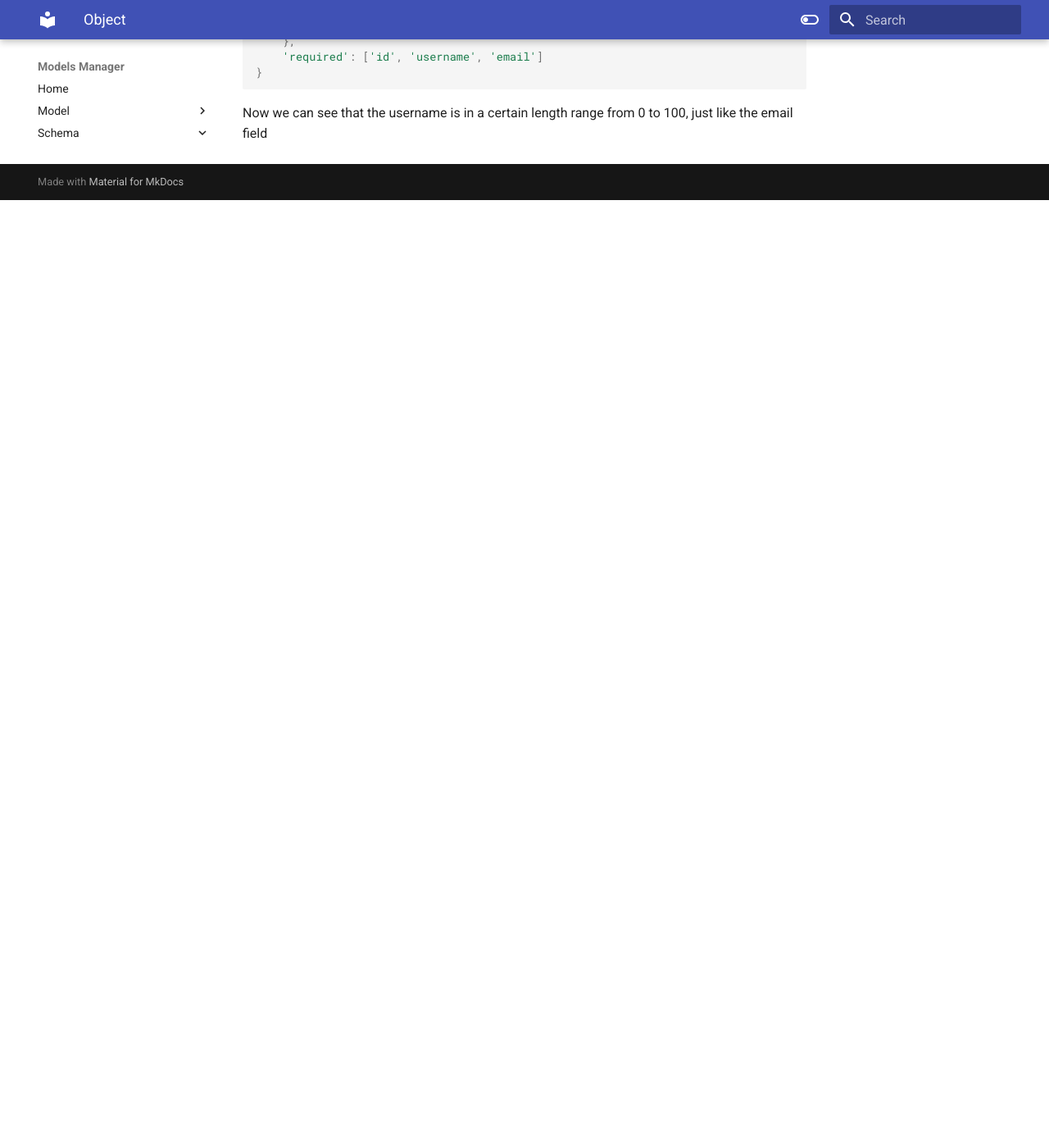
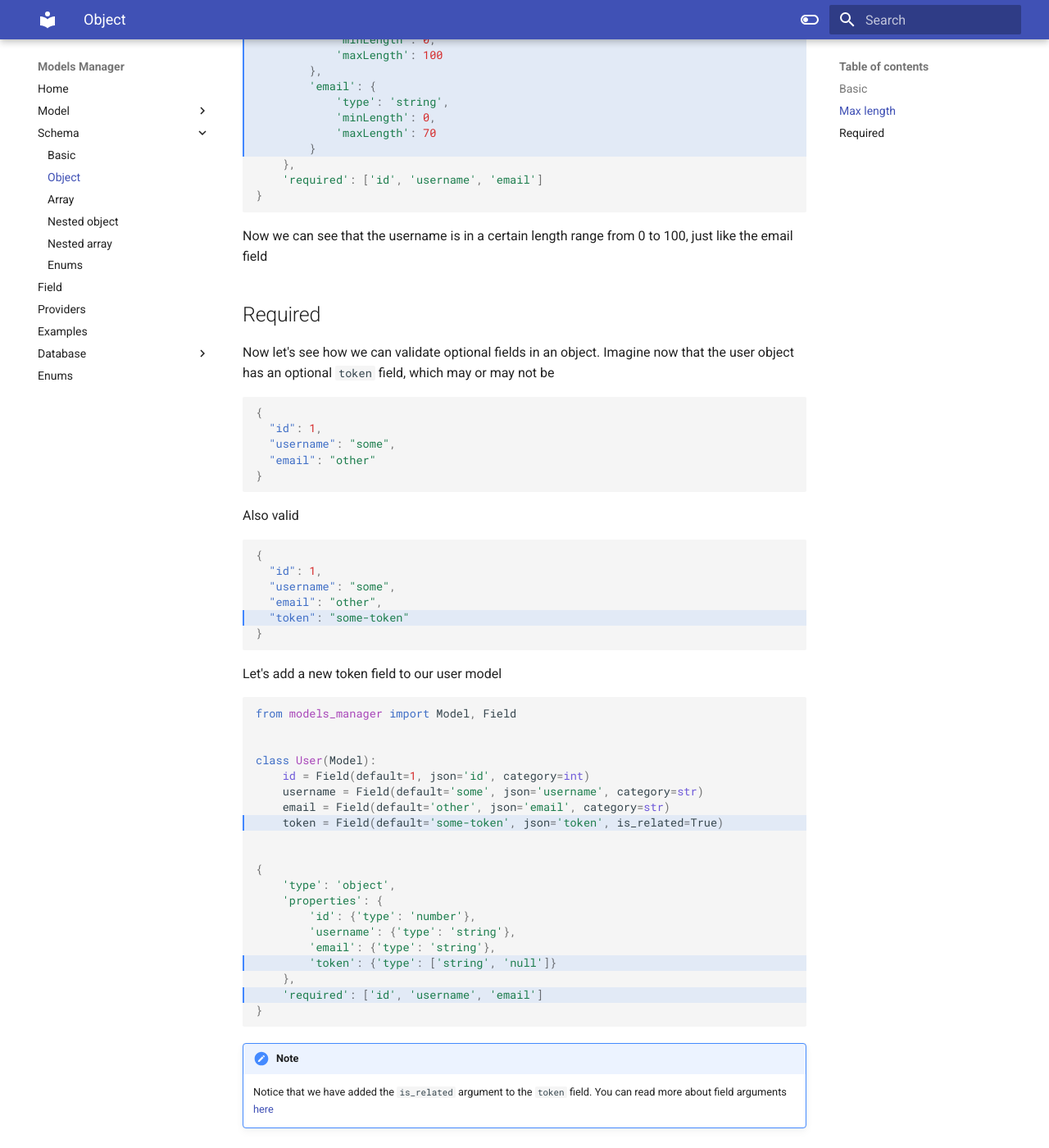
Before and after one commit to Nikita-Filonov/models_manager, an MkDocs documentation site: the page built from docs/schema/object.md, in a window 1280 px wide and 1400 px high, scrolled down 1811 px. Shown: the whole window at 82% size. Built offline with MkDocs 1.6.1 and Material for MkDocs 9.7.7, drawn with Linux system fonts in a browser that asks for light colours; before the commit the page ends 2055 px from its top, so only the background shows below that.

Commit message:
object docs

````diff
--- a/docs/schema/object.md
+++ b/docs/schema/object.md
@@ -1,4 +1,8 @@
 Let's go back to the user model and try to validate json
+
+
+Basic
+---
 
 ```json
 {
@@ -58,6 +62,9 @@
 - username - string
 - email - string
 
+Max length
+---
+
 Let's add more specifics for some fields
 
 ```python hl_lines="6 7 16 17 18 19 20 21 22 23 24 25"
@@ -92,3 +99,59 @@
 ```
 
 Now we can see that the username is in a certain length range from 0 to 100, just like the email field
+
+Required
+---
+
+Now let's see how we can validate optional fields in an object. Imagine now that the user object has an optional `token`
+field, which may or may not be
+
+```json
+{
+  "id": 1,
+  "username": "some",
+  "email": "other"
+}
+```
+
+Also valid
+
+```json hl_lines="5"
+{
+  "id": 1,
+  "username": "some",
+  "email": "other",
+  "token": "some-token"
+}
+```
+
+Let's add a new token field to our user model
+
+```python hl_lines="8 17 19"
+from models_manager import Model, Field
+
+
+class User(Model):
+    id = Field(default=1, json='id', category=int)
+    username = Field(default='some', json='username', category=str)
+    email = Field(default='other', json='email', category=str)
+    token = Field(default='some-token', json='token', is_related=True)
+
+
+{
+    'type': 'object',
+    'properties': {
+        'id': {'type': 'number'},
+        'username': {'type': 'string'},
+        'email': {'type': 'string'},
+        'token': {'type': ['string', 'null']}
+    },
+    'required': ['id', 'username', 'email']
+}
+```
+
+!!! note
+
+    Notice that we have added the `is_related` argument
+    to the `token` field. You can read more about field
+    arguments [here](../field.md)
````
